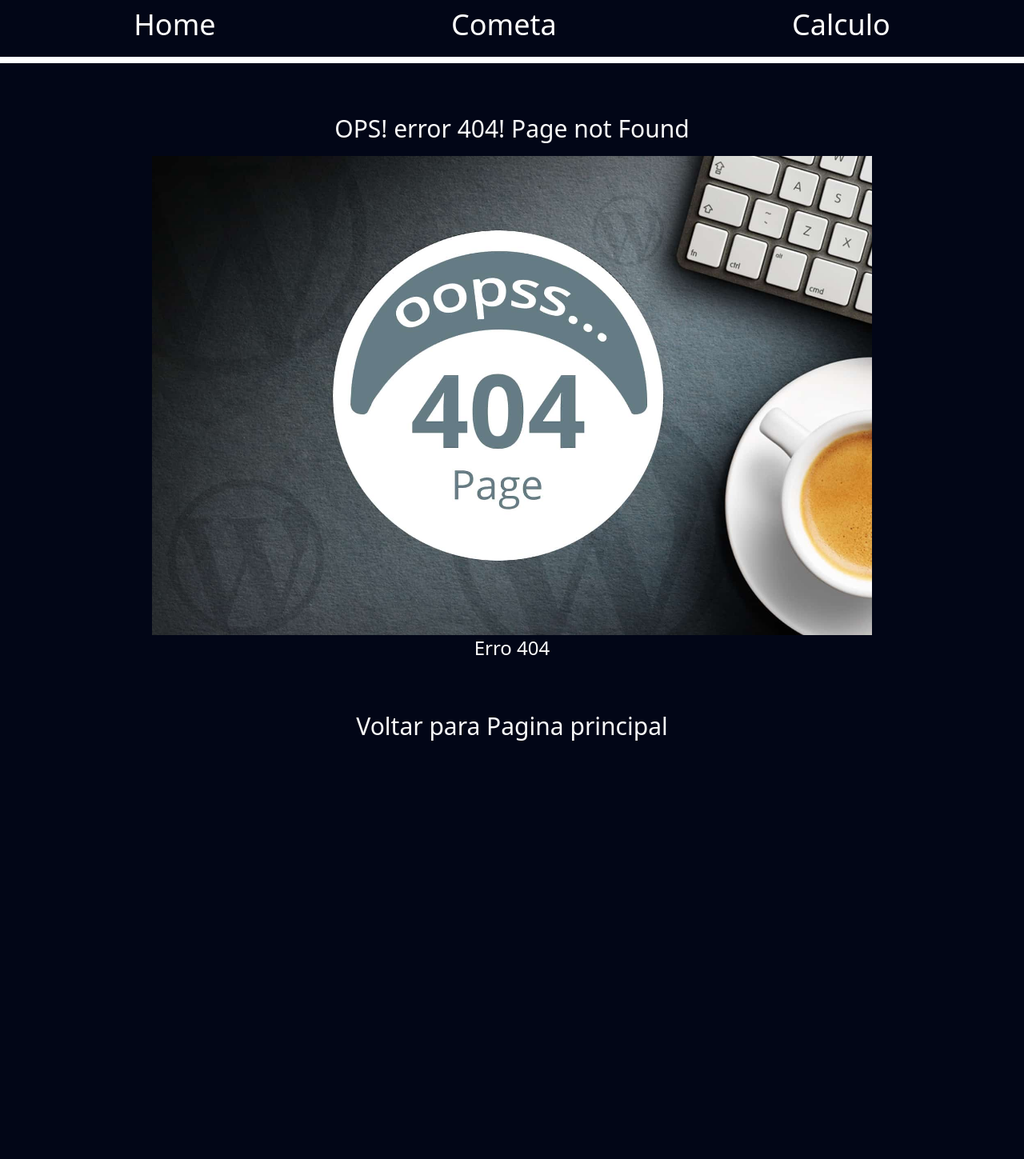
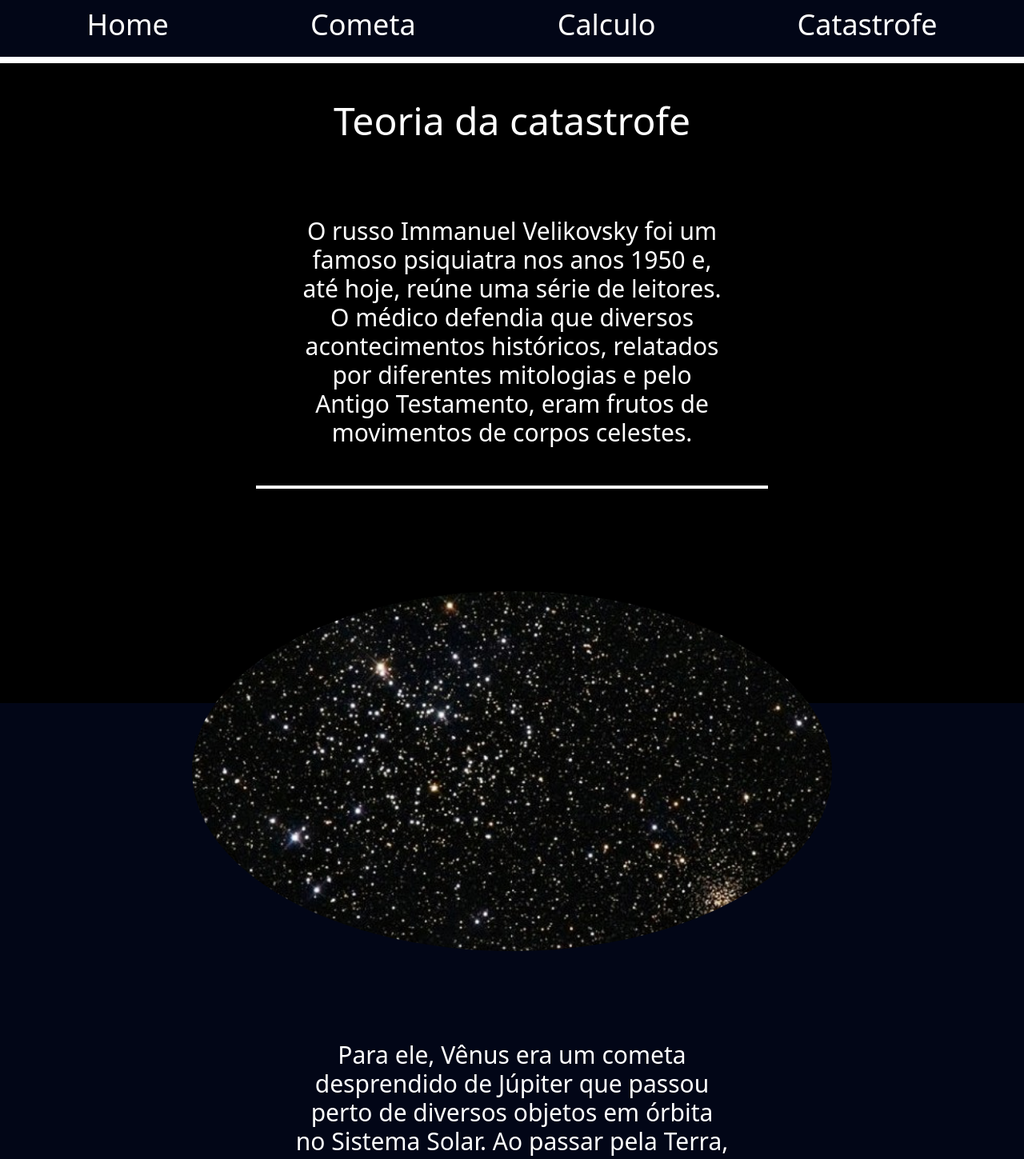
Before and after one commit to juvascoli/WorldsInCollision, a Next.js app in the folder cp04/: page /catastrofe in a window 1280 px wide. Before the commit this address had no page. Shown: the part 9-1458 px from the top of the page at 80% size. Before the commit the page ends 999 px from the top, so only its background shows below. Built offline with nearby package versions, Linux system fonts and the light colour scheme.

Commit message:
finalizando pagina catastrofe e adicionando o calculo

```diff
--- a/cp04/src/app/calculo/page.tsx
+++ b/cp04/src/app/calculo/page.tsx
@@ -14,7 +14,9 @@ export default function Calculo() {
         </div>
 
         <div className="flex flex-col justify-center px-8 py-4 gap-6 w-full">
-            <h2 className="text-4xl font-bold text-center">Simulação do Cálculo</h2>
+            <h2 className="text-4xl font-bold text-center">Fomula do Cálculo</h2>
+            <p className="text-4xl mt-12 text-center">F = (G . Mt . Mv) / r . r</p>
+            <p className="text-3xl w-1/2 m-auto">Se Velikovsky estivesse correto e Vênus passasse muito perto da Terra, a força gravitacional seria enorme, mas a distância r é o fator mais determinante. Mesmo com massas grandes, a força gravitacional decresce rapidamente à medida que a distância r aumenta.</p>
         </div>
     </section>
     )
--- /dev/null
+++ b/cp04/src/app/catastrofe/page.tsx
@@ -0,0 +1,19 @@
+import Image from "next/image"
+import catastrofe from "../../../public/images/catastrofe.jpg"
+
+export default function Catastrofe() {
+  return (
+    <section className="flex flex-col h-full bg-black">
+        <h2 className="text-center text-5xl text-white p-12">Teoria da catastrofe</h2>
+        <div className="flex flex-col items-center justify-center">
+            <div>
+                <p className="text-white m-auto text-3xl w-1/2 text-center p-12 border-b-4 border-b-white">O russo Immanuel Velikovsky foi um famoso psiquiatra nos anos 1950 e, até hoje, reúne uma série de leitores. O médico defendia que diversos acontecimentos históricos, relatados por diferentes mitologias e pelo Antigo Testamento, eram frutos de movimentos de corpos celestes.</p>
+            </div>
+            <div className="flex flex-col items-center justify-center mt-16 pt-16">
+                <Image src={catastrofe} alt="Cometa" width={800} height={800} className="rounded-[50%] " />
+                <p className="text-white text-3xl w-1/2 text-center p-12 mt-16 border-b-4 border-b-white ">Para ele, Vênus era um cometa desprendido de Júpiter que passou perto de diversos objetos em órbita no Sistema Solar. Ao passar pela Terra, os gases quentes do cometa teriam sido responsáveis por causar as 10 pragas que assolaram o Egito Antigo.</p>
+            </div>
+        </div>
+    </section>
+  )
+}
--- a/cp04/src/app/layout.tsx
+++ b/cp04/src/app/layout.tsx
@@ -21,6 +21,7 @@ export default function RootLayout({
                     <li><Link href="/"> Home </Link></li>
                     <li><Link href="/cometa">Cometa</Link></li>
                     <li><Link href="/calculo">Calculo</Link></li>
+                    <li><Link href="/catastrofe">Catastrofe</Link></li>
                 </ul>
               </nav>
             </header>
```
Also changed, not shown: cp04/public/images/catastrofe.jpg (added).
